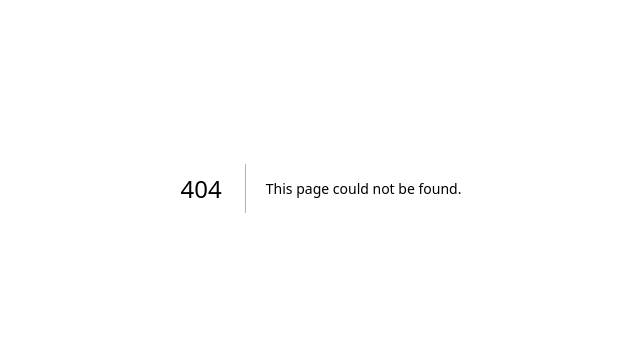
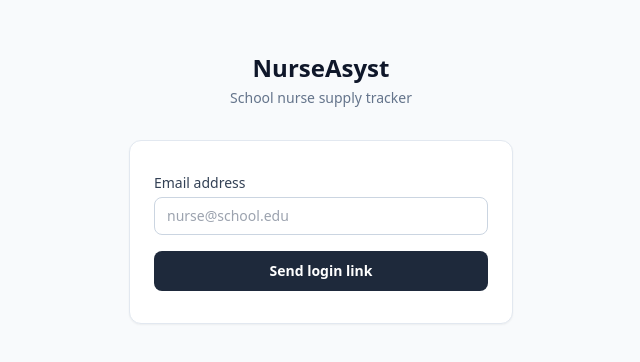
Before and after one commit to nrnambiar2009/nurseasyst, a Next.js app: page /login in a window 1280 px wide. Before the commit this address had no page. Shown: the part 212-574 px from the top of the page, without its empty margins (319-959 px from the left). Built offline with nearby package versions, Linux system fonts and the light colour scheme; no server answers.

Commit message:
feat: add Supabase magic link auth with middleware protection

```diff
--- /dev/null
+++ b/app/auth/callback/route.ts
@@ -0,0 +1,14 @@
+import { createClient } from '@/lib/supabase-server'
+import { NextRequest, NextResponse } from 'next/server'
+
+export async function GET(request: NextRequest) {
+  const { searchParams, origin } = new URL(request.url)
+  const code = searchParams.get('code')
+
+  if (code) {
+    const supabase = await createClient()
+    await supabase.auth.exchangeCodeForSession(code)
+  }
+
+  return NextResponse.redirect(`${origin}/`)
+}
--- /dev/null
+++ b/app/login/page.tsx
@@ -0,0 +1,75 @@
+'use client'
+
+import { useState } from 'react'
+import { createClient } from '@/lib/supabase-browser'
+
+export default function LoginPage() {
+  const [email, setEmail] = useState('')
+  const [status, setStatus] = useState<'idle' | 'loading' | 'sent' | 'error'>('idle')
+  const supabase = createClient()
+
+  async function handleSubmit(e: React.FormEvent) {
+    e.preventDefault()
+    setStatus('loading')
+
+    const { error } = await supabase.auth.signInWithOtp({
+      email,
+      options: {
+        emailRedirectTo: `${window.location.origin}/auth/callback`,
+      },
+    })
+
+    if (error) {
+      setStatus('error')
+    } else {
+      setStatus('sent')
+    }
+  }
+
+  return (
+    <div className="min-h-screen bg-slate-50 flex items-center justify-center px-4">
+      <div className="w-full max-w-sm">
+        <div className="mb-8 text-center">
+          <h1 className="text-2xl font-bold text-slate-900">NurseAsyst</h1>
+          <p className="text-slate-500 mt-1 text-sm">School nurse supply tracker</p>
+        </div>
+
+        {status === 'sent' ? (
+          <div className="rounded-xl border border-green-200 bg-green-50 px-6 py-8 text-center">
+            <p className="text-2xl mb-2">📬</p>
+            <p className="font-semibold text-green-800">Check your email</p>
+            <p className="text-green-700 text-sm mt-1">
+              We sent a login link to <strong>{email}</strong>
+            </p>
+          </div>
+        ) : (
+          <form onSubmit={handleSubmit} className="bg-white rounded-xl border border-slate-200 px-6 py-8 shadow-sm">
+            <label className="block text-sm font-medium text-slate-700 mb-1">
+              Email address
+            </label>
+            <input
+              type="email"
+              required
+              value={email}
+              onChange={e => setEmail(e.target.value)}
+              placeholder="nurse@school.edu"
+              className="w-full rounded-lg border border-slate-300 px-3 py-2 text-sm mb-4 focus:outline-none focus:ring-2 focus:ring-slate-400"
+            />
+            <button
+              type="submit"
+              disabled={status === 'loading'}
+              className="w-full rounded-lg bg-slate-800 px-4 py-2.5 text-sm font-semibold text-white hover:bg-slate-700 disabled:opacity-50"
+            >
+              {status === 'loading' ? 'Sending...' : 'Send login link'}
+            </button>
+            {status === 'error' && (
+              <p className="text-red-600 text-sm mt-3 text-center">
+                Something went wrong. Please try again.
+              </p>
+            )}
+          </form>
+        )}
+      </div>
+    </div>
+  )
+}
--- /dev/null
+++ b/app/middleware.ts
@@ -0,0 +1,42 @@
+import { createServerClient } from '@supabase/ssr'
+import { NextResponse, type NextRequest } from 'next/server'
+
+export async function middleware(request: NextRequest) {
+  let supabaseResponse = NextResponse.next({ request })
+
+  const supabase = createServerClient(
+    process.env.NEXT_PUBLIC_SUPABASE_URL!,
+    process.env.NEXT_PUBLIC_SUPABASE_ANON_KEY!,
+    {
+      cookies: {
+        getAll() {
+          return request.cookies.getAll()
+        },
+        setAll(cookiesToSet) {
+          cookiesToSet.forEach(({ name, value }) =>
+            request.cookies.set(name, value)
+          )
+          supabaseResponse = NextResponse.next({ request })
+          cookiesToSet.forEach(({ name, value, options }) =>
+            supabaseResponse.cookies.set(name, value, options)
+          )
+        },
+      },
+    }
+  )
+
+  const { data: { user } } = await supabase.auth.getUser()
+
+  // If not logged in and not already on login page, redirect to login
+  if (!user && !request.nextUrl.pathname.startsWith('/login') && !request.nextUrl.pathname.startsWith('/auth')) {
+    const url = request.nextUrl.clone()
+    url.pathname = '/login'
+    return NextResponse.redirect(url)
+  }
+
+  return supabaseResponse
+}
+
+export const config = {
+  matcher: ['/((?!_next/static|_next/image|favicon.ico|api).*)'],
+}
--- a/components/BarcodeScanner.tsx
+++ b/components/BarcodeScanner.tsx
@@ -132,6 +132,7 @@
         accept="image/*"
         capture="environment"
         onChange={handleFileChange}
+        className="hidden"
       />
 
       {/* Scanning instructions */}
--- /dev/null
+++ b/lib/supabase-browser.ts
@@ -0,0 +1,8 @@
+import { createBrowserClient } from '@supabase/ssr'
+
+export function createClient() {
+  return createBrowserClient(
+    process.env.NEXT_PUBLIC_SUPABASE_URL!,
+    process.env.NEXT_PUBLIC_SUPABASE_ANON_KEY!
+  )
+}
--- /dev/null
+++ b/lib/supabase-server.ts
@@ -0,0 +1,24 @@
+import { createServerClient } from '@supabase/ssr'
+import { cookies } from 'next/headers'
+
+export async function createClient() {
+  const cookieStore = await cookies()
+  return createServerClient(
+    process.env.NEXT_PUBLIC_SUPABASE_URL!,
+    process.env.NEXT_PUBLIC_SUPABASE_ANON_KEY!,
+    {
+      cookies: {
+        getAll() {
+          return cookieStore.getAll()
+        },
+        setAll(cookiesToSet) {
+          try {
+            cookiesToSet.forEach(({ name, value, options }) =>
+              cookieStore.set(name, value, options)
+            )
+          } catch {}
+        },
+      },
+    }
+  )
+}
--- a/package.json
+++ b/package.json
@@ -9,6 +9,7 @@
     "lint": "next lint"
   },
   "dependencies": {
+    "@supabase/ssr": "^0.9.0",
     "@supabase/supabase-js": "^2.47.10",
     "next": "15.0.5",
     "react": "^18.3.1",
```
Also changed, not shown: 1 other file (tests, documents, lock files or other folders).
